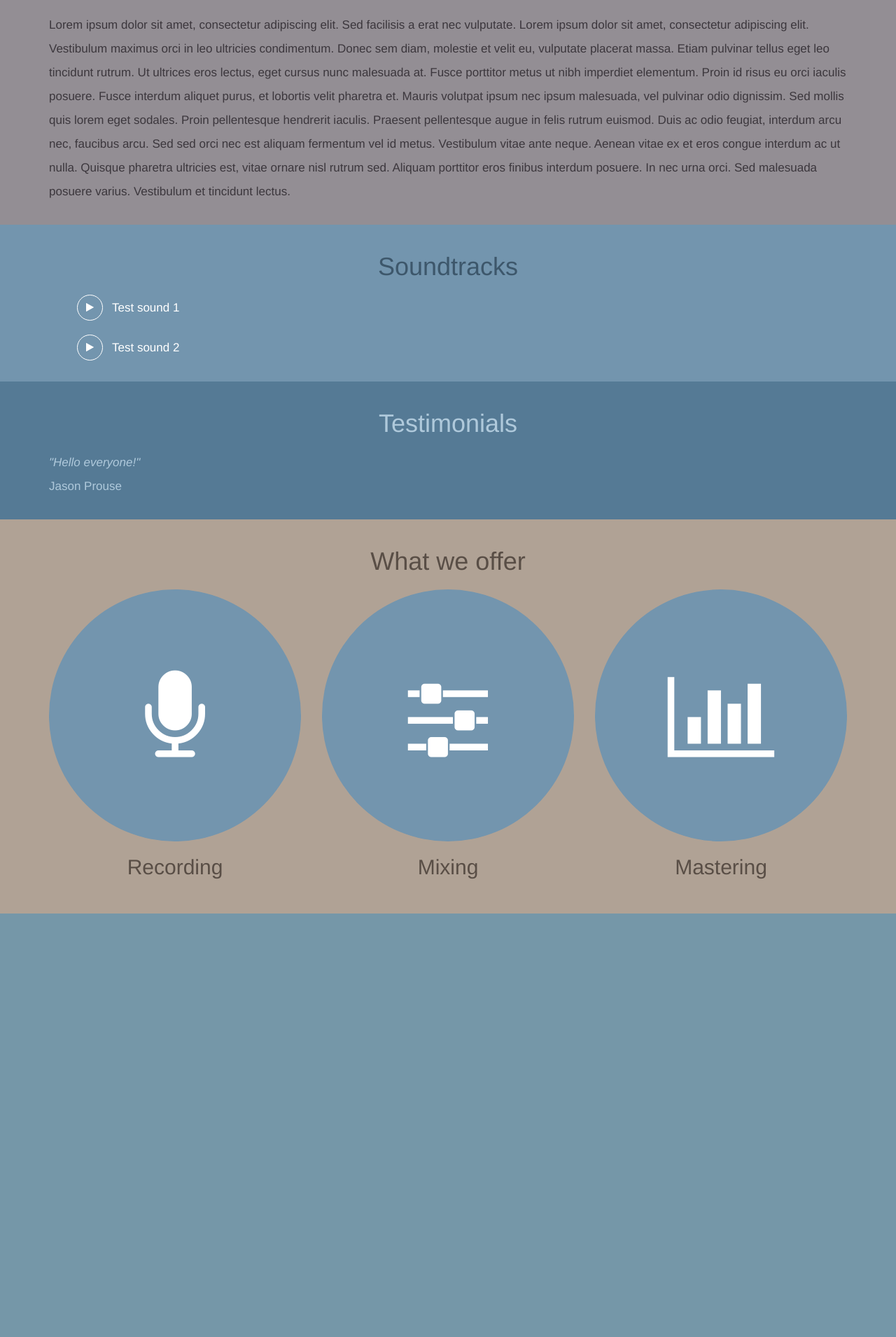
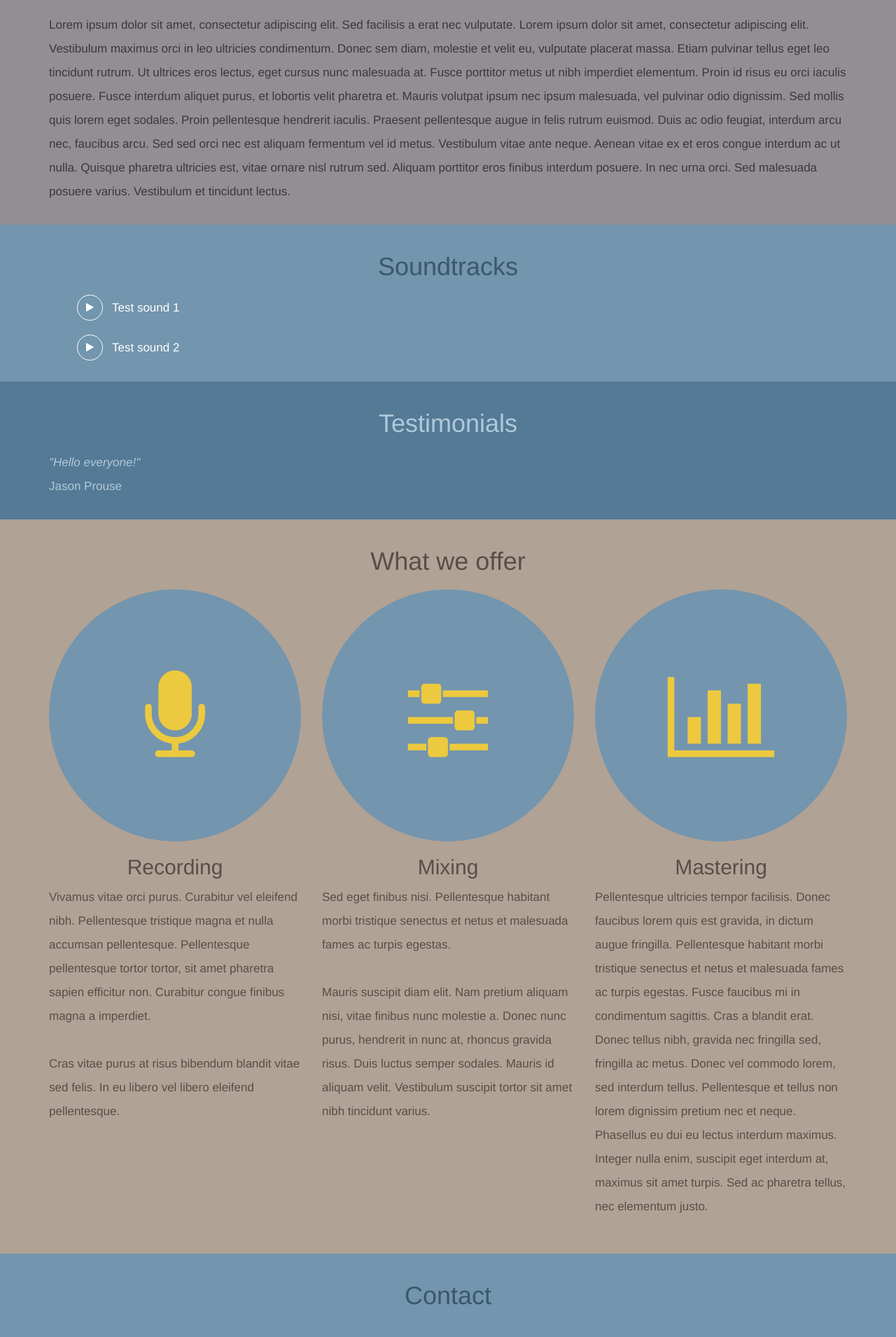
Before and after one commit to jcprouse/sidegate-studios, a PHP site: page /index.html in a window 1280 px wide. Shown: the part 751-2661 px from the top of the page at 70% size. Before the commit the page ends 2056 px from the top, so only its background shows below. Run offline with PHP 8.4, Linux system fonts and the light colour scheme; style sheets or scripts are compiled from the project's sources.

Commit message:
Added contact section. set logo colour to gold

```diff
--- a/index.html
+++ b/index.html
@@ -63,6 +63,7 @@
             <li><a href="#" src="demo">Soundtracks</a></li>
             <li><a href="#" src="testimonials">Testimonials</a></li>
             <li><a href="#" src="offer">What we offer</a></li>
+            <li><a href="#" src="contact">Contact</a></li>
           </ul>
         </div>
 
@@ -136,11 +137,33 @@
       <h1>What we offer</h1>
       <div class="container">
         <div class="row">
-          <div class="col-md-4 col-sm-6 col-xs-12 logo"><span><i class="fa fa-microphone fa-lg" aria-hidden="true"></i></span><h2>Recording</h2></div>
-          <div class="col-md-4 col-sm-6 col-xs-12 logo"><span><i class="fa fa-sliders fa-lg" aria-hidden="true"></i></span><h2>Mixing</h2></div>
-          <div class="col-md-4 col-sm-12 col-xs-12 logo"><span><i class="fa fa-bar-chart fa-lg" aria-hidden="true"></i></span><h2>Mastering</h2></div>
+          <div class="col-md-4 col-sm-6 col-xs-12 logo"><span><i class="fa fa-microphone fa-lg" aria-hidden="true"></i></span><h2>Recording</h2>
+            <p>Vivamus vitae orci purus. Curabitur vel eleifend nibh. Pellentesque tristique magna et nulla accumsan pellentesque. Pellentesque pellentesque tortor tortor, sit amet pharetra sapien efficitur non. Curabitur congue finibus magna a imperdiet.
+<br/><br/>
+              Cras vitae purus at risus bibendum blandit vitae sed felis. In eu libero vel libero eleifend pellentesque.</p>
+
+            </div>
+          <div class="col-md-4 col-sm-6 col-xs-12 logo"><span><i class="fa fa-sliders fa-lg" aria-hidden="true"></i></span><h2>Mixing</h2>
+
+            <p>Sed eget finibus nisi. Pellentesque habitant morbi tristique senectus et netus et malesuada fames ac turpis egestas.
+<br/><br/>
+               Mauris suscipit diam elit. Nam pretium aliquam nisi, vitae finibus nunc molestie a. Donec nunc purus, hendrerit in nunc at, rhoncus gravida risus. Duis luctus semper sodales. Mauris id aliquam velit. Vestibulum suscipit tortor sit amet nibh tincidunt varius.</p>
+
+          </div>
+          <div class="col-md-4 col-sm-12 col-xs-12 logo"><span><i class="fa fa-bar-chart fa-lg" aria-hidden="true"></i></span><h2>Mastering</h2>
+<p>Pellentesque ultricies tempor facilisis. Donec faucibus lorem quis est gravida, in dictum augue fringilla. Pellentesque habitant morbi tristique senectus et netus et malesuada fames ac turpis egestas. Fusce faucibus mi in condimentum sagittis. Cras a blandit erat. Donec tellus nibh, gravida nec fringilla sed, fringilla ac metus. Donec vel commodo lorem, sed interdum tellus. Pellentesque et tellus non lorem dignissim pretium nec et neque. Phasellus eu dui eu lectus interdum maximus. Integer nulla enim, suscipit eget interdum at, maximus sit amet turpis. Sed ac pharetra tellus, nec elementum justo.</p>
+
+          </div>
         </div>
       </div>
+    </div>
+  </div>
+</div>
+
+<div class="container-main segment-contact">
+  <div class="container">
+    <div class="segment-display">
+      <h1>Contact</h1>
     </div>
   </div>
 </div>
--- a/resources/css/main.css
+++ b/resources/css/main.css
@@ -118,6 +118,10 @@ header {
 .segment-offer .segment-display {
   text-align: center; }
 
+.segment-contact {
+  background-color: #7395AE;
+  color: #3d576b; }
+
 .demo-list li {
   position: relative;
   font-size: 17px;
@@ -184,7 +188,7 @@ header {
   position: relative;
   display: inline-block;
   text-align: center;
-  color: #ffffff;
+  color: #ecc93f;
   background: #7395AE;
   -webkit-border-radius: 50%;
   -moz-border-radius: 50%;
@@ -193,6 +197,9 @@ header {
   height: 360px;
   line-height: 360px;
   font-size: 100px; }
+
+.segment-offer .logo p {
+  text-align: left; }
 
 @media (max-width: 1199px) {
   .segment-offer .logo span {
--- a/resources/css/main.scss
+++ b/resources/css/main.scss
@@ -102,6 +102,7 @@ header {background-color: $colour-bg-1 !important; color: $colour-text-1}
 .segment-testimonials {background-color: $colour-bg-4; color: $colour-text-4;}
 .segment-offer {background-color: $colour-bg-5; color: $colour-text-5;}
 .segment-offer .segment-display {text-align: center;}
+.segment-contact {background-color: $colour-bg-3; color: $colour-text-3;}
 
 .demo-list li {position:relative; font-size: $main-font-size; line-height: 1; color: #ffffff; cursor: pointer; list-style: none; line-height:37px; padding-left:50px;}
 .demo-list li+li {margin-top:20px;}
@@ -138,7 +139,7 @@ header {background-color: $colour-bg-1 !important; color: $colour-text-1}
   position:relative;
   display:inline-block;
   text-align:center;
-  color:/*$colour-text-3*/#ffffff;
+  color:/*$colour-text-3*/#ecc93f;
   background:$colour-bg-3;
   -webkit-border-radius:50%;
   -moz-border-radius:50%;
@@ -148,6 +149,8 @@ header {background-color: $colour-bg-1 !important; color: $colour-text-1}
   line-height:360px;
   font-size:100px;
 }
+.segment-offer .logo p {text-align:left;}
+
 @media (max-width: 1199px) {
   .segment-offer .logo span{
     width:294px;height:294px;display:inline-block;font-size:100px;line-height:294px;
```
Also changed, not shown: 1 other file.
